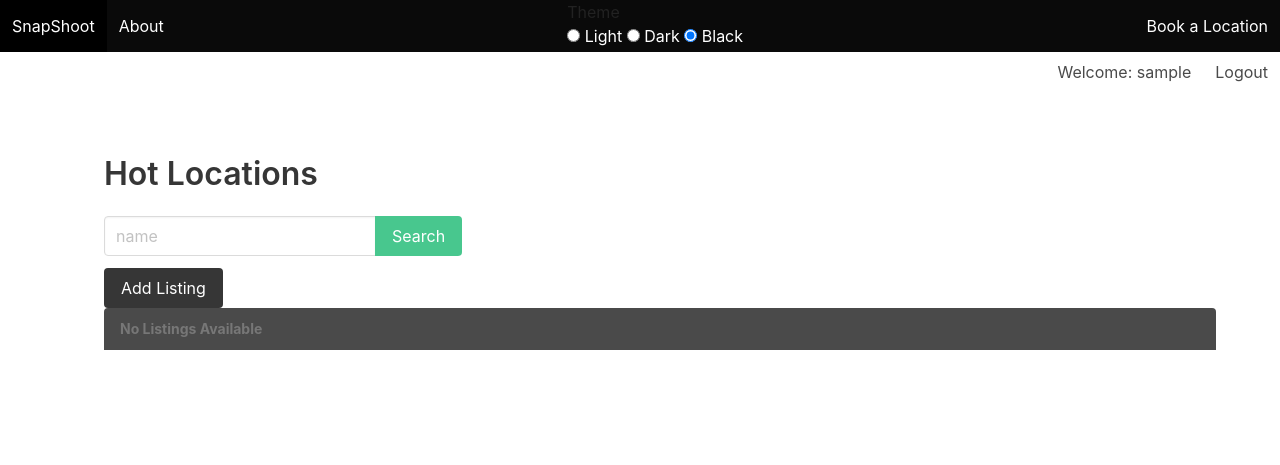
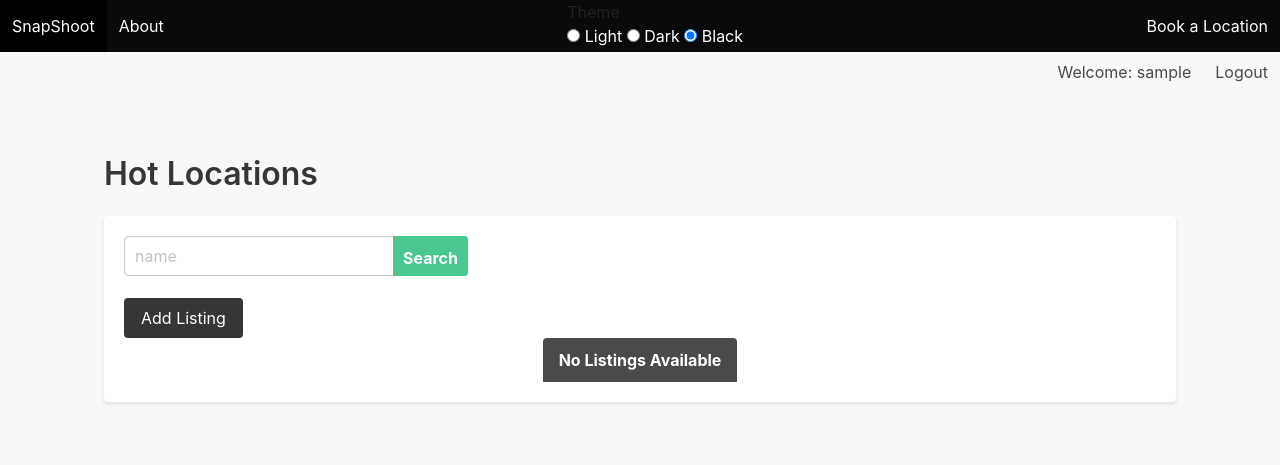
Before and after one commit to undftdcreed/SnapShoot, a Django app: page /listings/ in a window 1280 px wide. Shown: the top 465 px of the page. Run offline with Django 4.2, Linux system fonts and the light colour scheme; the visitor is signed in with stand-in values (Sample User, id 1); data that the repository does not hold is empty.

Commit message:
css cleanup

```diff
--- a/main_app/static/styles/main.css
+++ b/main_app/static/styles/main.css
@@ -1,29 +1,21 @@
-/* Define CSS variables for different themes */
-:root {
-  --background-color: #ffffff;
-  --text-color: #222222;
+/* Reset some default styles */
+* {
+  margin: 0;
+  padding: 0;
+  box-sizing: border-box;
 }
 
-/* Dark Theme */
-.dark-theme {
-  --background-color: #333333;
-  --text-color: #ffffff;
+body {
+  font-family: Arial, sans-serif;
+  color: #222222;
+  background-color: #f8f8f8;
 }
 
-/* Black Theme */
-.black-theme {
-  --background-color: #000000;
-  --text-color: #ffffff;
+.container {
+  max-width: 800px;
+  margin: 0 auto;
+  padding: 40px;
 }
-
-/* Apply the theme variables to the elements */
-body {
-  background-color: var(--background-color);
-  color: var(--text-color);
-}
-
-
-
 
 h1,
 h2,
@@ -31,20 +23,11 @@ h3 {
   color: #222222;
 }
 
-.container {
-  padding: 40px;
-  padding-right: 0;
-}
-
-.title {
-  color: #222222;
-}
-
 .gallery {
   display: grid;
   grid-template-columns: repeat(auto-fit, minmax(280px, 1fr));
-  justify-content: center;
   gap: 30px;
+  justify-items: center;
 }
 
 .gallery .card {
@@ -57,11 +40,6 @@ h3 {
 .gallery .card:hover {
   transform: translateY(-5px);
   box-shadow: 0px 10px 20px rgba(0, 0, 0, 0.2);
-}
-
-p {
-  font-size: 14px;
-  color: #777777;
 }
 
 .detail__img {
@@ -104,16 +82,6 @@ img {
   margin-top: 40px;
 }
 
-/* Reset some default styles */
-body, h1, h2, h3, p, ul, li {
-  margin: 0;
-  padding: 0;
-}
-
-body {
-  font-family: Arial, sans-serif;
-}
-
 header {
   background-color: #f7f7f7;
   padding: 20px;
@@ -129,7 +97,6 @@ nav {
   font-size: 24px;
   font-weight: bold;
 }
-
 
 .hero {
   text-align: center;
@@ -262,3 +229,65 @@ footer {
 .buttons a.is-danger:hover {
   background-color: #D32F2F;
 }
+
+.about {
+  padding: 40px 0;
+  text-align: center;
+  background-color: #f2f2f2;
+}
+
+.about h1 {
+  font-size: 36px;
+  margin-bottom: 20px;
+}
+
+.about p {
+  font-size: 18px;
+  color: #555;
+  margin-bottom: 20px;
+}
+
+form {
+  background-color: #fff;
+  border-radius: 4px;
+  padding: 20px;
+  box-shadow: 0 2px 4px rgba(0, 0, 0, 0.1);
+}
+
+form input[type="text"],
+form textarea {
+  width: 100%;
+  padding: 10px;
+  margin-bottom: 10px;
+  border: 1px solid #ccc;
+  border-radius: 4px;
+  font-size: 16px;
+}
+
+form input[type="submit"] {
+  display: block;
+  width: 100%;
+  padding: 10px;
+  background-color: #008489;
+  color: #fff;
+  border: none;
+  border-radius: 4px;
+  font-size: 16px;
+  font-weight: bold;
+  cursor: pointer;
+  transition: background-color 0.3s ease;
+}
+
+form input[type="submit"]:hover {
+  background-color: #00676b;
+}
+
+.error-message {
+  color: #ff3860;
+  margin-top: 5px;
+}
+
+.success-message {
+  color: #008489;
+  margin-top: 5px;
+}
```
